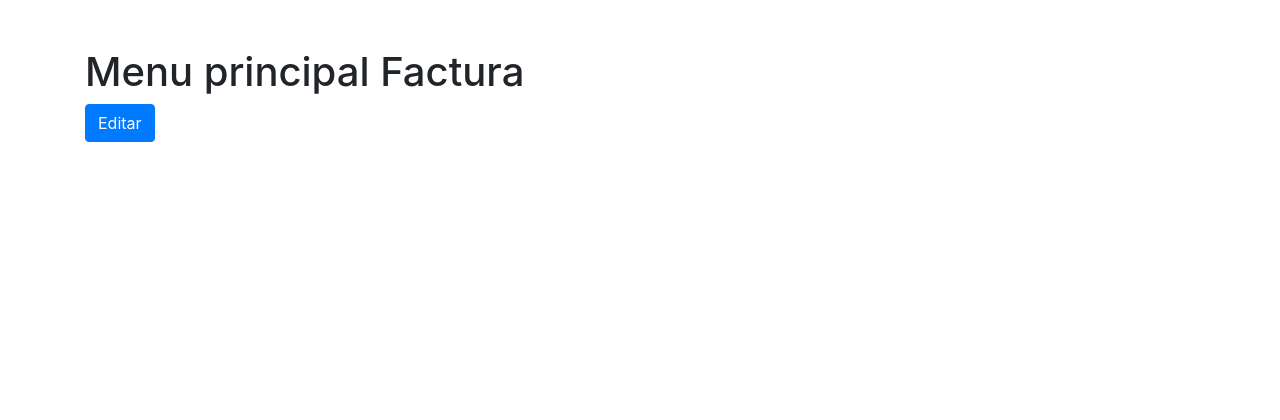
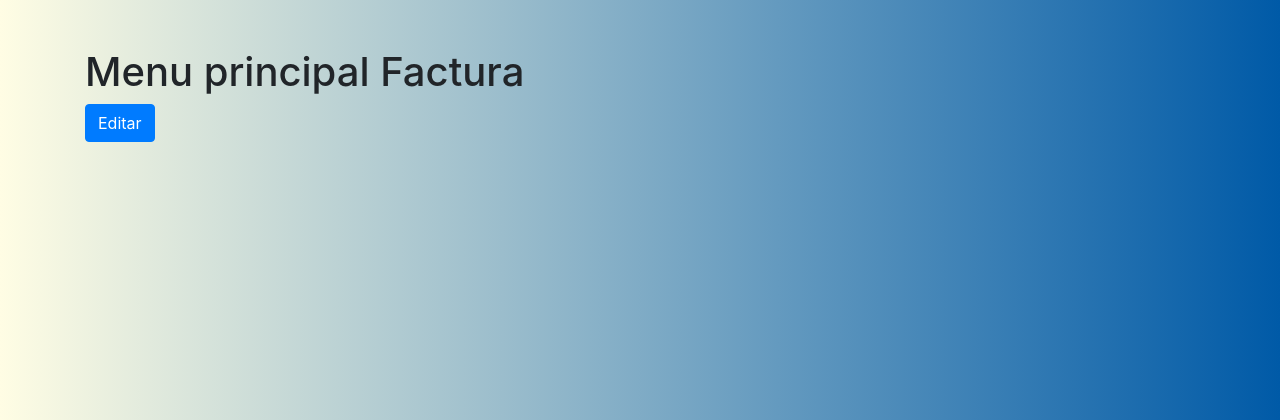
Before and after one commit to MauGarr/Desarrollo_Web, a Django app: page /facturas/ in a window 1280 px wide. Shown: the top 420 px of the page. Run offline with Django 5.2, Linux system fonts and the light colour scheme; some libraries are stand-ins or nearby versions.

Commit message:
Se cambió el nombre de la pestaña de facturas y se agregó diseño al fondo de cada una de las plantillas

```diff
--- a/Proyecto2Ipc/templates/facturas.html
+++ b/Proyecto2Ipc/templates/facturas.html
@@ -3,8 +3,15 @@
 <head>
     <meta charset="UTF-8">
     <meta name="viewport" content="width=device-width, initial-scale=1.0">
-    <title>Productos</title>
+    <title>Facturas</title>
     <link rel="stylesheet" href="https://stackpath.bootstrapcdn.com/bootstrap/4.5.2/css/bootstrap.min.css">
+    <style>
+        body {
+            background: #005AA7;  /* fallback for old browsers */
+            background: -webkit-linear-gradient(to right, #FFFDE4, #005AA7);  /* Chrome 10-25, Safari 5.1-6 */
+            background: linear-gradient(to right, #FFFDE4, #005AA7); /* W3C, IE 10+/ Edge, Firefox 16+, Chrome 26+, Opera 12+, Safari 7+ */
+        }
+    </style>
 </head>
 <body>
 
```
Also changed, not shown: Proyecto2Ipc/templates/clientes.html (+8 -0 lines), Proyecto2Ipc/templates/inicio.html (+8 -0 lines), Proyecto2Ipc/templates/producto.html (+8 -0 lines).
